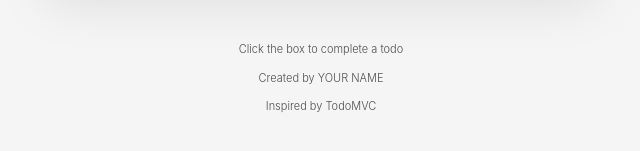
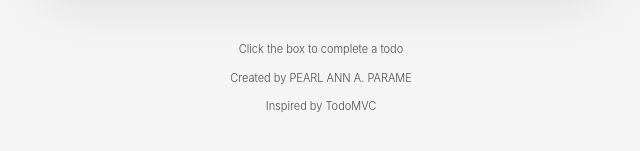
Before and after one commit to PearlAnnParame/csit340-todomvc, a React (Vite) app: page / in a window 1280 px wide. Shown: the part 407-558 px from the top of the page, without its empty margins (319-959 px from the left). Built offline with nearby package versions, Linux system fonts and the light colour scheme.

Commit message:
chore: replace YOUR NAME with PEARL ANN A. PARAME

```diff
--- a/src/App.jsx
+++ b/src/App.jsx
@@ -5,7 +5,7 @@ function App() {
   return (
     <div className="min-h-screen bg-[#f5f5f5] py-8 font-light text-[#111]">
       <Todos />
-      <Info name="YOUR NAME" />
+      <Info name="PEARL ANN A. PARAME" />
     </div>
   );
 }
```
